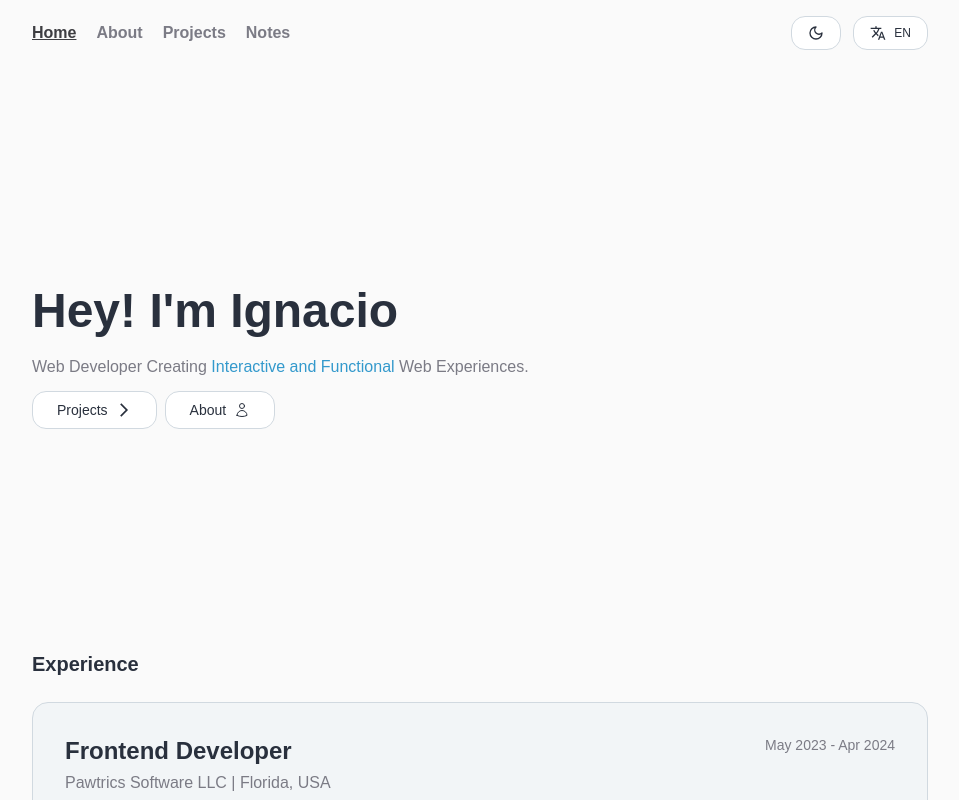
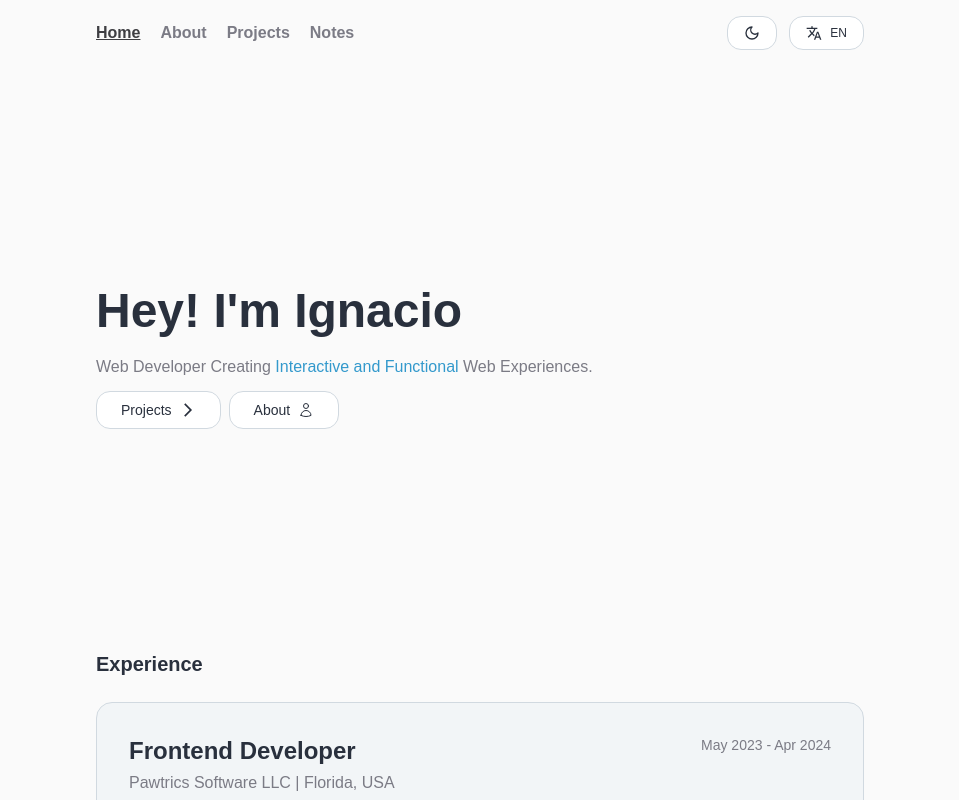
Before and after one commit to figueroaignacio/portfolio, a React (Vite) app: page / in a window 1280 px wide. Shown: the top 800 px of the page, without its empty margins (160-1119 px from the left). Built offline with nearby package versions, Linux system fonts and the light colour scheme; a web font is replaced by a local one.

Commit message:
feat: change max width

```diff
--- a/src/components/Container.tsx
+++ b/src/components/Container.tsx
@@ -7,7 +7,7 @@ interface ContainerProps {
 
 export function Container({ children, className }: ContainerProps) {
   return (
-    <div className={`container max-w-4xl mx-auto px-4 lg:px-0 ${className}`}>
+    <div className={`container max-w-3xl mx-auto px-4 lg:px-0 ${className}`}>
       {children}
     </div>
   )
```
